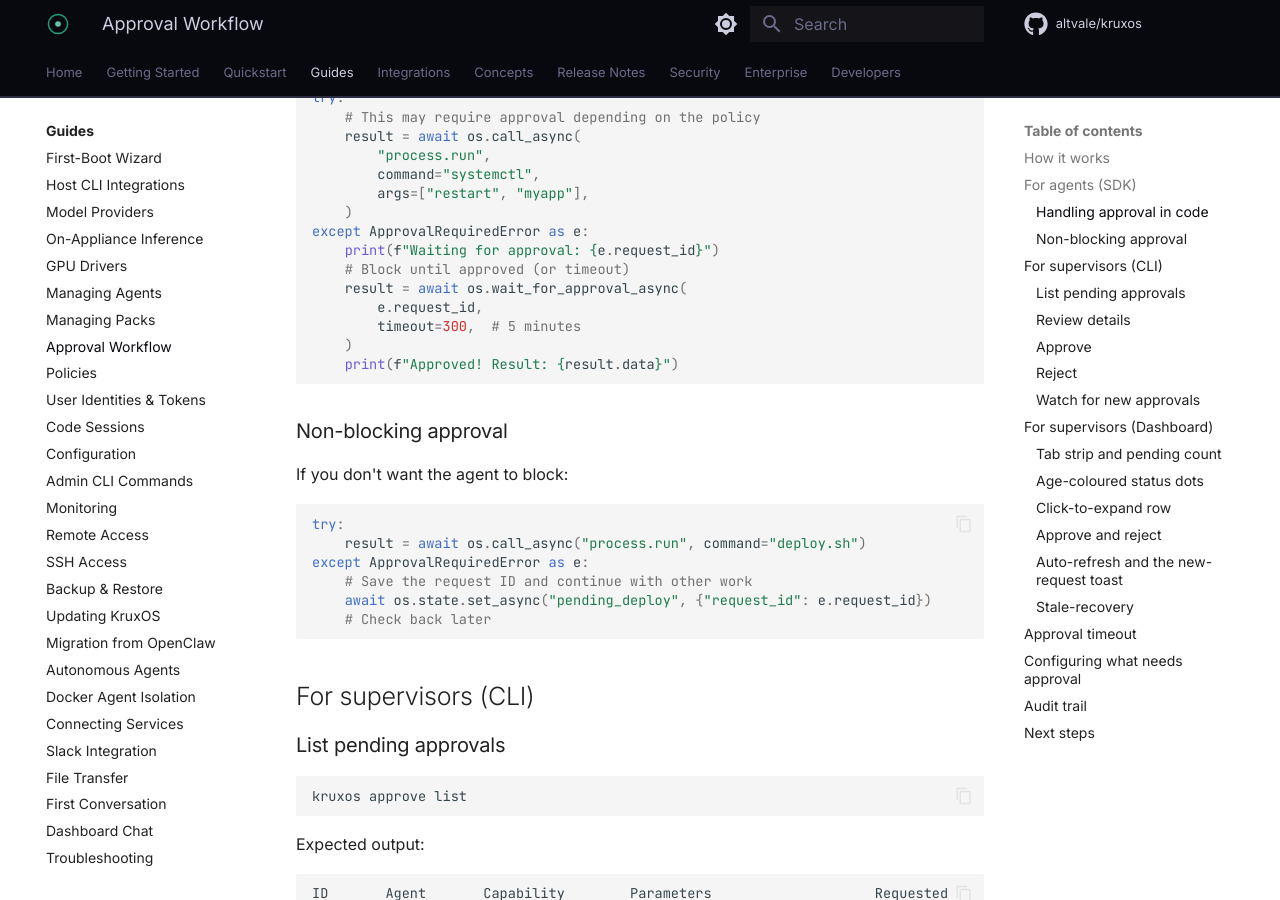
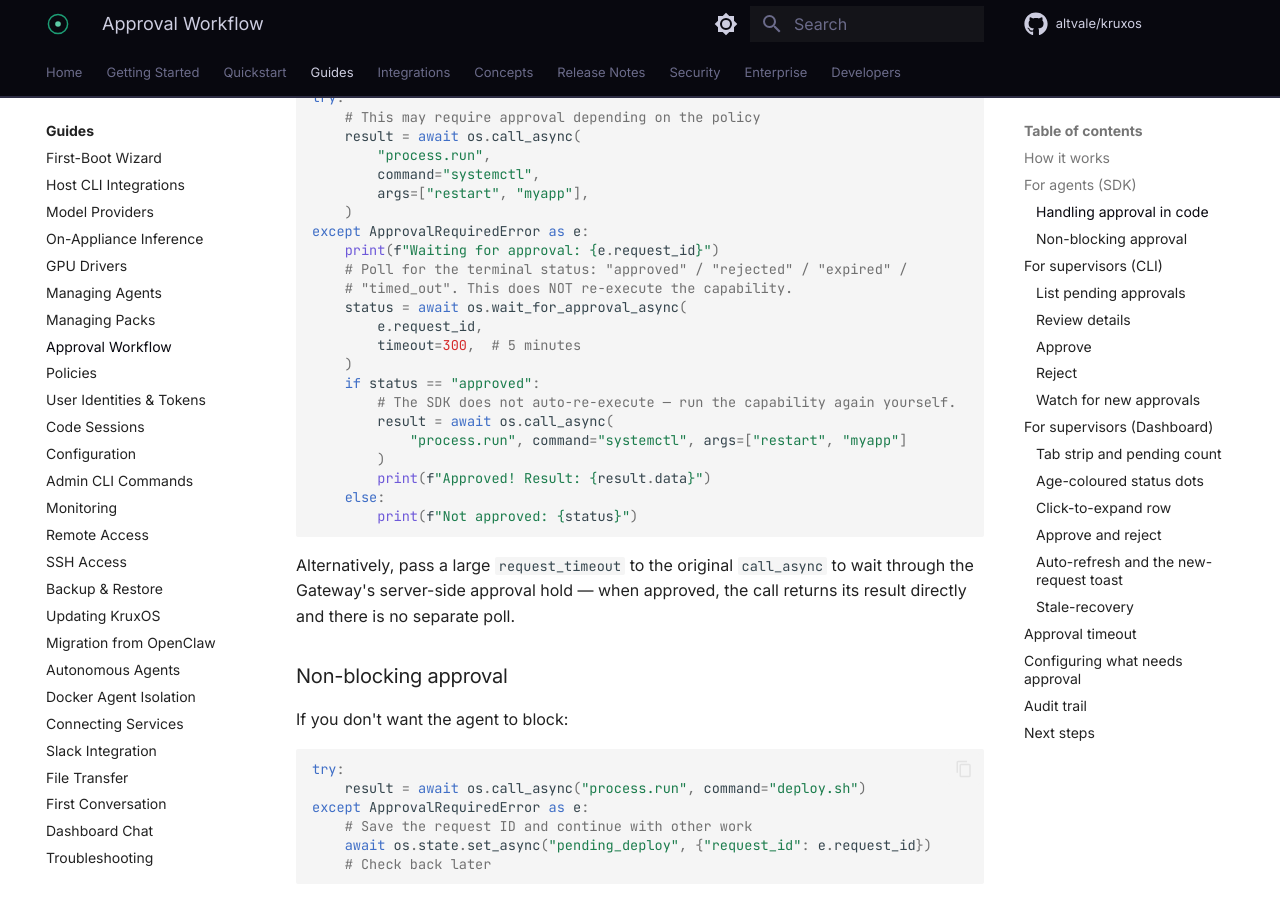
Before and after one commit to altvale/kruxos, an MkDocs documentation site: the page built from docs/public/docs/guides/approval-workflow.md, in a window 1280 px wide and 900 px high, scrolled down 1233 px. Built offline with MkDocs 1.6.1 and Material for MkDocs 9.7.7, drawn with Linux system fonts in a browser that asks for light colours; comment, search, counter and statistics services are not loaded.

Commit message:
docs(approval-workflow): fix wait_for_approval return-shape example
wait_for_approval_async returns a terminal status string, not a
CapabilityResponse; the SDK does not auto-re-execute. Show re-invoking on
"approved" and note the request_timeout ride-the-hold alternative.

````diff
--- a/docs/public/docs/guides/approval-workflow.md
+++ b/docs/public/docs/guides/approval-workflow.md
@@ -54,13 +54,25 @@ try:
     )
 except ApprovalRequiredError as e:
     print(f"Waiting for approval: {e.request_id}")
-    # Block until approved (or timeout)
-    result = await os.wait_for_approval_async(
+    # Poll for the terminal status: "approved" / "rejected" / "expired" /
+    # "timed_out". This does NOT re-execute the capability.
+    status = await os.wait_for_approval_async(
         e.request_id,
         timeout=300,  # 5 minutes
     )
-    print(f"Approved! Result: {result.data}")
+    if status == "approved":
+        # The SDK does not auto-re-execute — run the capability again yourself.
+        result = await os.call_async(
+            "process.run", command="systemctl", args=["restart", "myapp"]
+        )
+        print(f"Approved! Result: {result.data}")
+    else:
+        print(f"Not approved: {status}")
 ```
+
+Alternatively, pass a large `request_timeout` to the original `call_async` to
+wait through the Gateway's server-side approval hold — when approved, the call
+returns its result directly and there is no separate poll.
 
 ### Non-blocking approval
 
````
